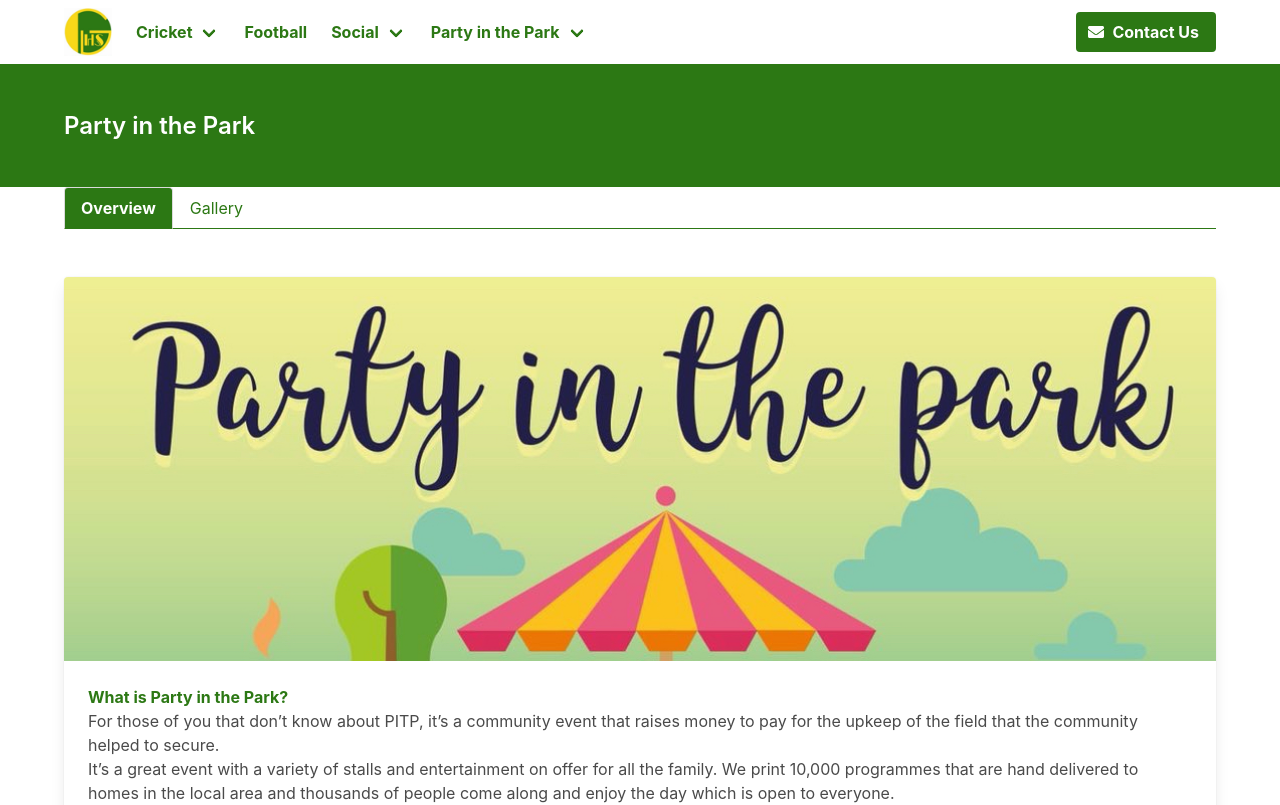
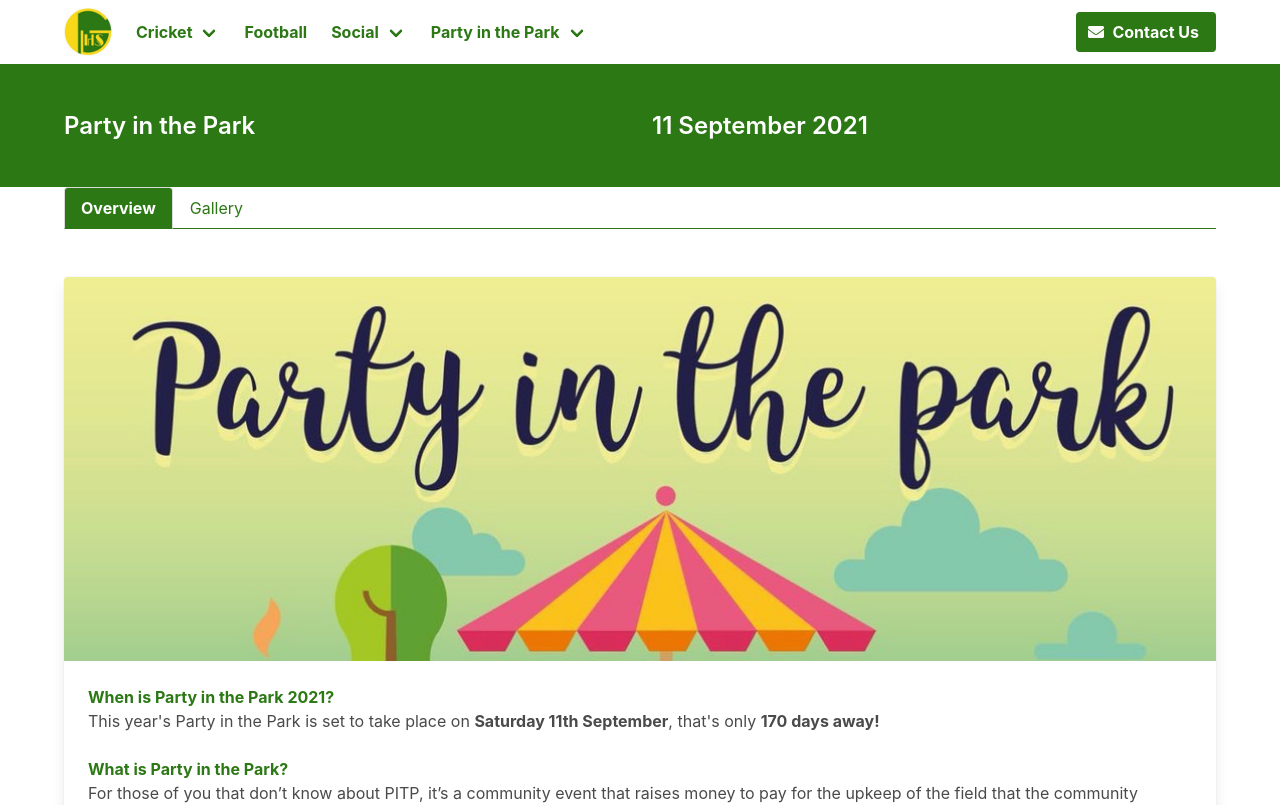
Before and after one commit to mhsparks/golden-hill-sports, a Gatsby site: page /social/pitp in a window 1280 px wide. Shown: the top 805 px of the page. Built offline with nearby package versions, Linux system fonts and the light colour scheme; Gatsby itself is replaced by a stand-in of ours.

Commit message:
updated PITP date

```diff
--- a/src/pages/social/pitp.js
+++ b/src/pages/social/pitp.js
@@ -6,7 +6,7 @@ import { Link, graphql } from "gatsby";
 
 const PitpPage = ({ data }) => {
   // Change to correct date when known
-  const eventDate = new Date('2020-09-18');
+  const eventDate = new Date("2021-09-11");
   const now = new Date();
   const days = Math.ceil((eventDate - now) / (1000 * 60 * 60 * 24));
 
@@ -20,7 +20,7 @@ const PitpPage = ({ data }) => {
                 <h1 class="title is-size-4">Party in the Park</h1>
               </div>
               <div class="column">
-                <h2 class="title is-size-4">{days > 1 ? `PITP 2021 in ${days} days` : days === 1 ? `PITP 2021 in ${days} day` : null}</h2>
+                <h2 class="title is-size-4">11 September 2021</h2>
               </div>
             </div>
           </div>
@@ -67,6 +67,23 @@ const PitpPage = ({ data }) => {
             </div>
             <div class="card-content">
               <p>
+                <p class="has-text-weight-bold has-text-primary">
+                  When is Party in the Park 2021?
+                </p>
+                This year's Party in the Park is set to take place on{" "}
+                <span class="has-text-weight-bold">
+                  Saturday 11th September
+                </span>
+                , that's only{" "}
+                <span class="has-text-weight-bold">
+                  {days > 1
+                    ? `${days} days away!`
+                    : days === 1
+                    ? `PITP 2021 in ${days} day`
+                    : null}
+                </span>
+                <br />
+                <br />
                 <p class="has-text-weight-bold has-text-primary">
                   What is Party in the Park?
                 </p>
```
